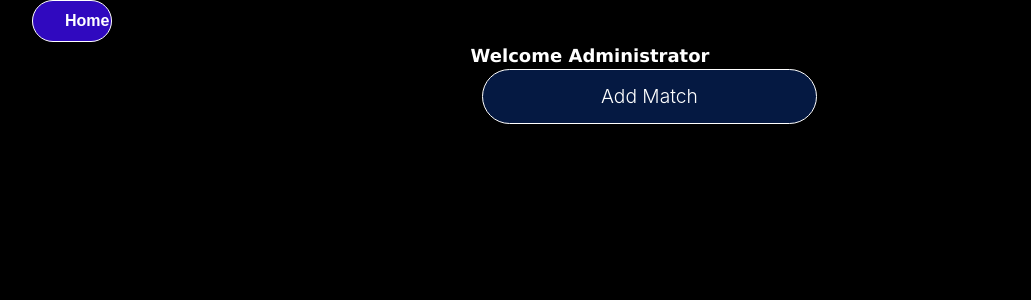
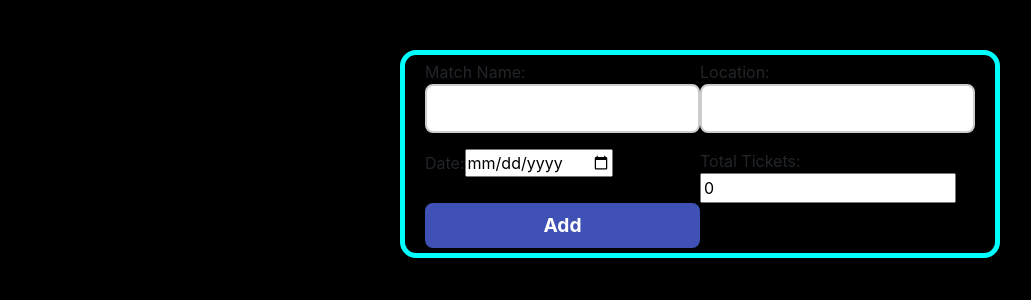
Before and after one commit to ArpitxGit/NIUM-NEXT-IN-HACK, a React (Create React App) app in the folder react-app/: page /admin in a window 1280 px wide. Shown: the top 300 px of the page, without its empty margins (50-1081 px from the left). Built offline with nearby package versions, Linux system fonts and the light colour scheme.

Commit message:
modifying this pages

```diff
--- a/react-app/src/Admin.js
+++ b/react-app/src/Admin.js
@@ -1,80 +1,83 @@
-import React from "react";
-
+import React, { useState } from "react";
 import { Link } from "react-router-dom";
 
 import "./admin.css";
 function Admin() {
-    return (
-      <div className="container">
-        <div className="row">
-            <div className="col-md-12">
-                <div></div>
-                    <Link to={"/"}><button id="home2">Home</button></Link>
-                    <p>Welcome Administrator</p>
+  const [matchName, setMatchName] = useState("");
+  const [location, setLocation] = useState("");
+  const [date, setDate] = useState("");
+  const [totalTickets, setTotalTickets] = useState(0);
 
-                    <button id="addmatch">Add Match</button>
+  const handleMatchNameChange = (event) => {
+    setMatchName(event.target.value);
+  };
 
-                <div></div>
-            </div>
+  const handleLocationChange = (event) => {
+    setLocation(event.target.value);
+  };
+
+  const handleDateChange = (event) => {
+    setDate(event.target.value);
+  };
+
+  const handleTotalTicketsChange = (event) => {
+    setTotalTickets(event.target.value);
+  };
+
+  const handleSubmit = (event) => {
+    event.preventDefault();
+    const newMatch = {
+      matchName: matchName,
+      location: location,
+      date: date,
+      totalTickets: totalTickets,
+    };
+    // Do something with the new match data
+  };
+
+  return (
+    <form onSubmit={handleSubmit}>
+      <div className="container1">
+        <div>
+          <label htmlFor="matchName">Match Name:</label>
+          <input
+            type="text"
+            id="matchName"
+            value={matchName}
+            onChange={handleMatchNameChange}
+          />
         </div>
+        <div>
+          <label htmlFor="location">Location:</label>
+          <input
+            type="text"
+            id="location"
+            value={location}
+            onChange={handleLocationChange}
+          />
+        </div>
+        <div>
+          <label htmlFor="date">Date:</label>
+          <input
+            type="date"
+            id="date"
+            value={date}
+            onChange={handleDateChange}
+          />
+        </div>
+        <div>
+          <label htmlFor="totalTickets">Total Tickets:</label>
+          <input
+            type="number"
+            id="totalTickets"
+            value={totalTickets}
+            onChange={handleTotalTicketsChange}
+          />
+        </div>
+        <button type="submit">Add</button>
       </div>
-    );
+    </form>
+  );
 }
+
 export default Admin;
-
-
-// import React, { useState } from "react";
-// import { Link } from "react-router-dom";
-
-// import "./admin.css";
-
-// function Admin() {
-//   const [name, setName] = useState("");
-//   const [location, setLocation] = useState("");
-//   const [date, setDate] = useState("");
-//   const [totalTickets, setTotalTickets] = useState(0);
-
-//   const handleNameChange = (event) => {
-//     setName(event.target.value);
-//   };
-
-//   const handleLocationChange = (event) => {
-//     setLocation(event.target.value);
-//   };
-
-//   const handleDateChange = (event) => {
-//     setDate(event.target.value);
-//   };
-
-//   const handleTotalTicketsChange = (event) => {
-//     setTotalTickets(event.target.value);
-//   };
-
-//   const handleSubmit = (event) => {
-//     event.preventDefault();
-//     // Do something with the form data
-//   };
-
-//   return (
-//     <form onSubmit={handleSubmit} className="ticket-form">
-//       <div className="form-group">
-//         <label htmlFor="name" className="form-label">Name: </label>
-//         <input type="text" id="name" value={name} onChange={handleNameChange} className="form-input" />
-//       </div>
-//       <div className="form-group">
-//         <label htmlFor="location" className="form-label">Location: </label>
-//         <input type="text" id="location" value={location} onChange={handleLocationChange} className="form-input" />
-//       </div>
-//       <div className="form-group">
-//         <label htmlFor="date" className="form-label">Date: </label>
-//         <input type="date" id="date" value={date} onChange={handleDateChange} className="form-input" />
-//       </div>
-//       <div className="form-group">
-//         <label htmlFor="totalTickets" className="form-label">Total Tickets: </label>
-//         <input type="number" id="totalTickets" value={totalTickets} onChange={handleTotalTicketsChange} className="form-input" />
-//       </div>
-//       <button type="submit" className="form-button">Add</button>
-//     </form>
-//   );
-// }
-// export default Admin;
--- a/react-app/src/admin.css
+++ b/react-app/src/admin.css
@@ -1,35 +1,44 @@
-p{
-    font-family: 'Courier New', Courier, monospace;
-    font-size: x-large;
-    text-align: center;
-    color: #ffffff;
-}
+.form-container {
+    display: flex;
+    flex-direction: column;
+    align-items: center;
+    margin: 20px;
+    padding: 20px;
+    border: 1px solid black;
+    border-radius: 10px;
+  }
 
-#home2{
-    width: 80px;
-    font-family: Arial, Helvetica, sans-serif;
-    font-size: medium;
-    text-align: left;
-    background: #3009bf;
-    color: #ffffff;
-    margin-top: 250 rem;
-    border: 1px solid #ffffff;
-    border-radius: 25px;
-    text-align: center;
-}
+  .form-group {
+    margin: 10px;
+    display: flex;
+    flex-direction: row;
+    align-items: center;
+  }
 
-#addmatch{
-    width: 30%;
-    background: #051942;
-    border: 1px solid #ffffff;
-    border-radius: 35px;
-    font-size: 16;
-    color: #ffffff;
-    font-weight: 300;
-    text-align: center;
-    padding: 12px 30px 12px 30px;
-    margin-top: 15;
-    margin-left: 450px;
-    justify-content: center;
-    align-items: center;
-}
+  .form-label {
+    font-weight: bold;
+    margin-bottom: 5px;
+    color:dodgerblue;
+  }
+
+  .form-input {
+    padding: 5px;
+    margin-bottom: 10px;
+    border-radius: 5px;
+    border: 1px solid #ccc;
+  }
+
+  .form-button {
+    background-color: #007bff;
+    color: #fff;
+    border: none;
+    padding: 10px 20px;
+    margin-top: 10px;
+    border-radius: 5px;
+    cursor: pointer;
+    transition: 0.2s ease;
+  }
+
+  .form-button:hover {
+    background-color: #0062cc;
+  }
```
